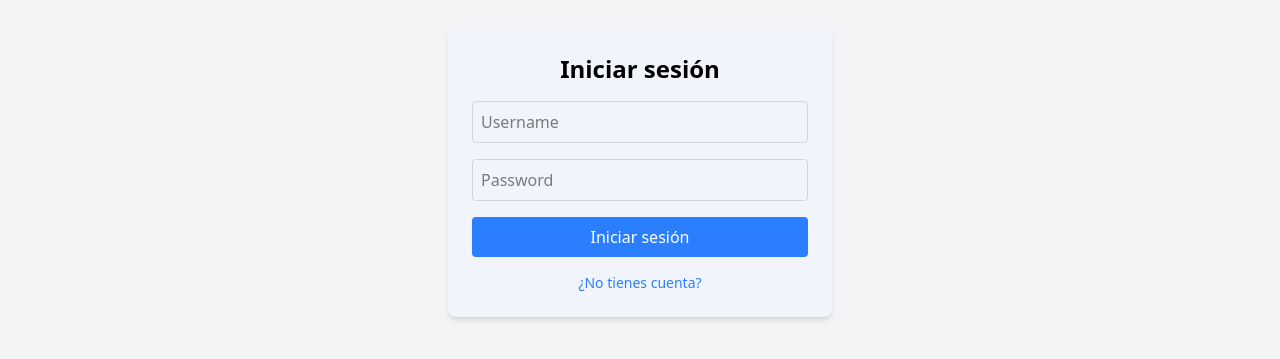
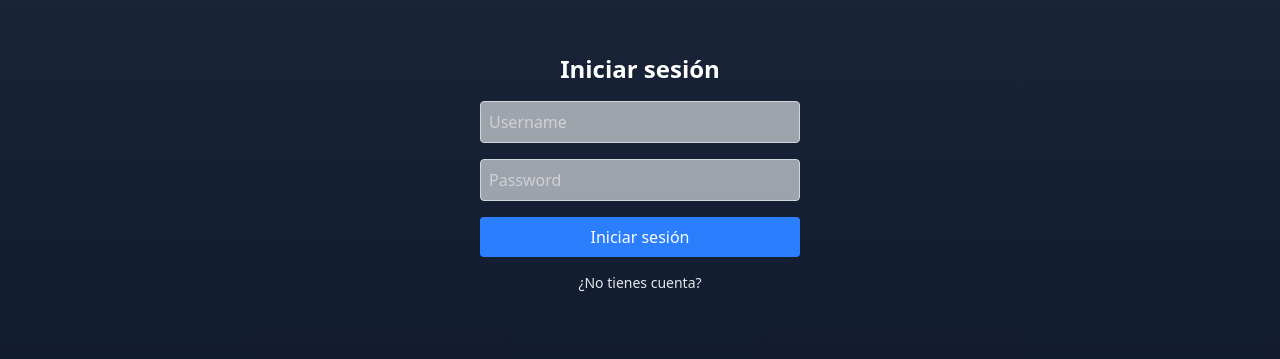
Before and after one commit to Artarexces/Pom-s, a Next.js app in the folder client/: page / in a window 1280 px wide. Shown: the part 227-586 px from the top of the page. Built offline with nearby package versions, Linux system fonts and the light colour scheme.

Commit message:
login fix + changes styles

```diff
--- a/client/src/app/page.jsx
+++ b/client/src/app/page.jsx
@@ -12,7 +12,7 @@ export default function Home() {
         }
     }, []);
     return (
-        <main className="flex min-h-screen flex-col items-center justify-center bg-gray-100">
+        <main className="flex min-h-screen flex-col items-center justify-center bg-gradient-to-b from-slate-800 to-slate-900">
             <Login />
         </main>
     );
--- a/client/src/app/timer/page.jsx
+++ b/client/src/app/timer/page.jsx
@@ -1,8 +1,9 @@
 'use client';
 import { useState, useEffect, useRef } from 'react';
 import { gsap } from 'gsap';
-import { TiMediaFastForwardOutline, TiMediaRewindOutline } from 'react-icons/ti';
+import { TbArrowBigLeftLines, TbArrowBigRightLines } from "react-icons/tb";
 import { LuRefreshCcw } from "react-icons/lu";
+
 const TIMER_OPTIONS = {
   work: 30 * 60,
   break: 10 * 60,
@@ -70,20 +71,20 @@ const timePage = () => {
 
 
   return (
-    <div className="min-h-screen m-0 p-0 flex flex-col items-center justify-center bg-gradient-to-b from-slate-800 to-slate-900 text-white">
-      <div className="mb-6 text-5xl sm:text-6xl md:text-7xl font-bold text-center cursor-default">
+    <div className="min-h-screen m-0 p-0 flex flex-col items-center justify-center bg-gradient-to-b from-slate-900 to-slate-700 text-white">
+      <div className="mb-6 mr-2 text-5xl sm:text-6xl md:text-7xl font-bold text-center cursor-default">
         {formatTime(timeLeft)}
       </div>
-      <h1 className="text-2xl sm:text-3xl md:text-4xl font-bold mb-8 text-center cursor-default">
+      <h1 className="text-2xl ml-1.5 sm:text-3xl md:text-4xl font-bold mb-8 text-center cursor-default">
         {mode === 'work' ? 'Work work work 💻' : 'Descanso ☕'}
       </h1>
       <div className="relative w-full max-w-xs sm:max-w-md md:max-w-lg flex items-center justify-center mb-6">
         <button
           onClick={prevGIF}
-          className="text-4xl sm:text-5xl md:text-6xl rounded bg-gradient-to-b from-blue-700 to-fuchsia-800 hover:scale-110 transition-all duration-300 cursor-pointer mr-2"
+          className="text-4xl sm:text-5xl md:text-6xl rounded bg-gradient-to-l from-slate-800 to-slate-700 hover:scale-115 transition-all duration-300 cursor-pointer mr-2"
           aria-label="Anterior"
         >
-          <TiMediaRewindOutline />
+          <TbArrowBigLeftLines />
         </button>
         <div className="w-40 h-40 sm:w-60 sm:h-60 md:w-72 md:h-72 flex items-center justify-center">
           <img
@@ -95,26 +96,26 @@ const timePage = () => {
         </div>
         <button
           onClick={nextGIF}
-          className="text-4xl sm:text-5xl md:text-6xl rounded bg-gradient-to-b from-blue-700 to-fuchsia-800 hover:scale-110 transition-all duration-300 cursor-pointer ml-2"
+          className="text-4xl sm:text-5xl md:text-6xl rounded bg-gradient-to-r from-slate-700 to-slate-800 hover:scale-115 transition-all duration-300 cursor-pointer ml-2"
           aria-label="Siguiente"
         >
-          <TiMediaFastForwardOutline />
+          <TbArrowBigRightLines />
         </button>
       </div>
-      <div className="flex mb-2 w-full max-w-xs sm:max-w-md md:max-w-lg">
+      <div className="flex mb-2 w-60 max-w-xs sm:max-w-md md:max-w-lg justify-center">
         <button
           onClick={toggleTimer}
-          className="flex-1 cursor-pointer text-center text-white bg-gradient-to-b from-blue-700 to-fuchsia-800 px-4 py-2 rounded-2xl hover:scale-105 transition-all duration-300"
+          className="flex-1 cursor-pointer items-center justify-center text-center text-white bg-gradient-to-b from-slate-700 to-slate-900 px-4 py-2 rounded-2xl hover:scale-105 transition-all duration-300"
         >
           {isActive ? 'Pausa' : 'Inicio'}
         </button>
       </div>
-      <div className="flex mb-2 w-full max-w-xs sm:max-w-md md:max-w-lg justify-center">
+      <div className="flex mb-2 w-50 max-w-xs sm:max-w-md md:max-w-lg justify-center">
         <button
           onClick={resetTimer}
-          className="flex-1 cursor-pointer p-2 text-center text-white bg-gradient-to-b from-blue-700 to-fuchsia-800 rounded-2xl hover:scale-105 transition-all duration-300"
+          className="cursor-pointer p-2 items-center justify-center text-center text-white bg-gradient-to-b from-slate-700 to-slate-900 rounded-2xl hover:scale-105 transition-all duration-300"
         >
-          <LuRefreshCcw className="text-2xl sm:text-3xl text-center md:text-4xl" />
+          <LuRefreshCcw className="text-xl sm:text-2xl md:text-3xl" />
         </button>
       </div>
     </div>
--- a/client/src/components/Login.jsx
+++ b/client/src/components/Login.jsx
@@ -1,5 +1,5 @@
 'use client';
-import { useState } from 'react';
+import { useState, useEffect } from 'react';
 import { useRouter } from 'next/navigation';
 import { registerUser, loginUser } from '@/lib/api/auth';
 
@@ -8,6 +8,14 @@ export default function Login() {
     const [password, setPassword] = useState('');
     const [isRegister, setIsRegister] = useState(false);
     const router = useRouter();
+
+
+    useEffect(() => {
+        const token = localStorage.getItem('token');
+        if (token) {
+            router.push('/timer');
+        }
+    }, []);
 
     const handleSubmit = async (e) => {
         e.preventDefault();
@@ -25,37 +33,36 @@ export default function Login() {
     };
 
     return (
-
         <form
             onSubmit={handleSubmit}
-            className="flex flex-col gap-4 bg-blue-50/50 p-4 sm:p-6 rounded-lg shadow-md w-full max-w-xs sm:max-w-sm"
-        >
+            className="flex flex-col gap-4 p-4 sm:p-6 md:p-8 w-full max-w-xs sm:max-w-sm text-white"
+            >
             <h2 className="text-xl sm:text-2xl font-bold text-center cursor-default">
                 {isRegister ? 'Registrarse' : 'Iniciar sesión'}
             </h2>
             <input
                 type="text"
-                className="border border-gray-300 rounded p-2 w-full"
+                className="border border-gray-300 rounded p-2 w-full bg-slate-50/60"
                 placeholder="Username"
                 value={username}
                 onChange={(e) => setUsername(e.target.value)}
             />
             <input
                 type="password"
-                className="border border-gray-300 rounded p-2 w-full"
+                className="border border-gray-300 rounded p-2 w-full bg-slate-50/60"
                 placeholder="Password"
                 value={password}
                 onChange={(e) => setPassword(e.target.value)}
             />
             <button
                 type="submit"
-                className="w-full cursor-pointer text-center text-white bg-blue-500 hover:bg-blue-600 p-2 rounded"
+                className="w-full cursor-pointer text-center text-white bg-blue-500 hover:bg-blue-600 p-2 rounded transition-all duration-300"
             >
                 {isRegister ? 'Registrarse' : 'Iniciar sesión'}
             </button>
             <p
                 onClick={() => setIsRegister(!isRegister)}
-                className="cursor-pointer text-center text-sm text-blue-500 hover:text-blue-600"
+                className="cursor-pointer text-center text-sm text-gray-200 hover:text-gray-100 transition-all duration-300"
             >
                 {isRegister ? '¿Ya tienes cuenta?' : '¿No tienes cuenta?'}
             </p>
```
